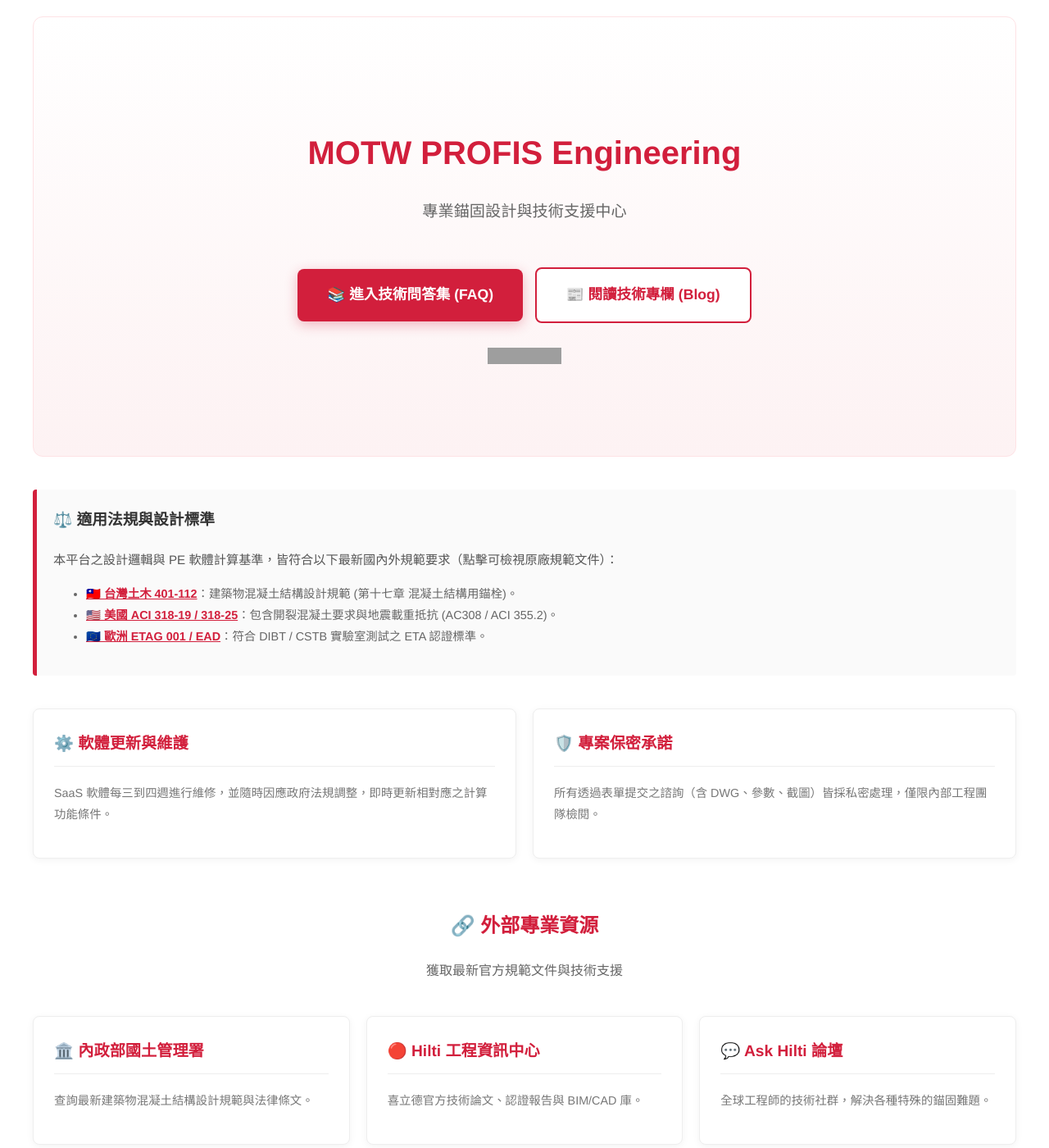
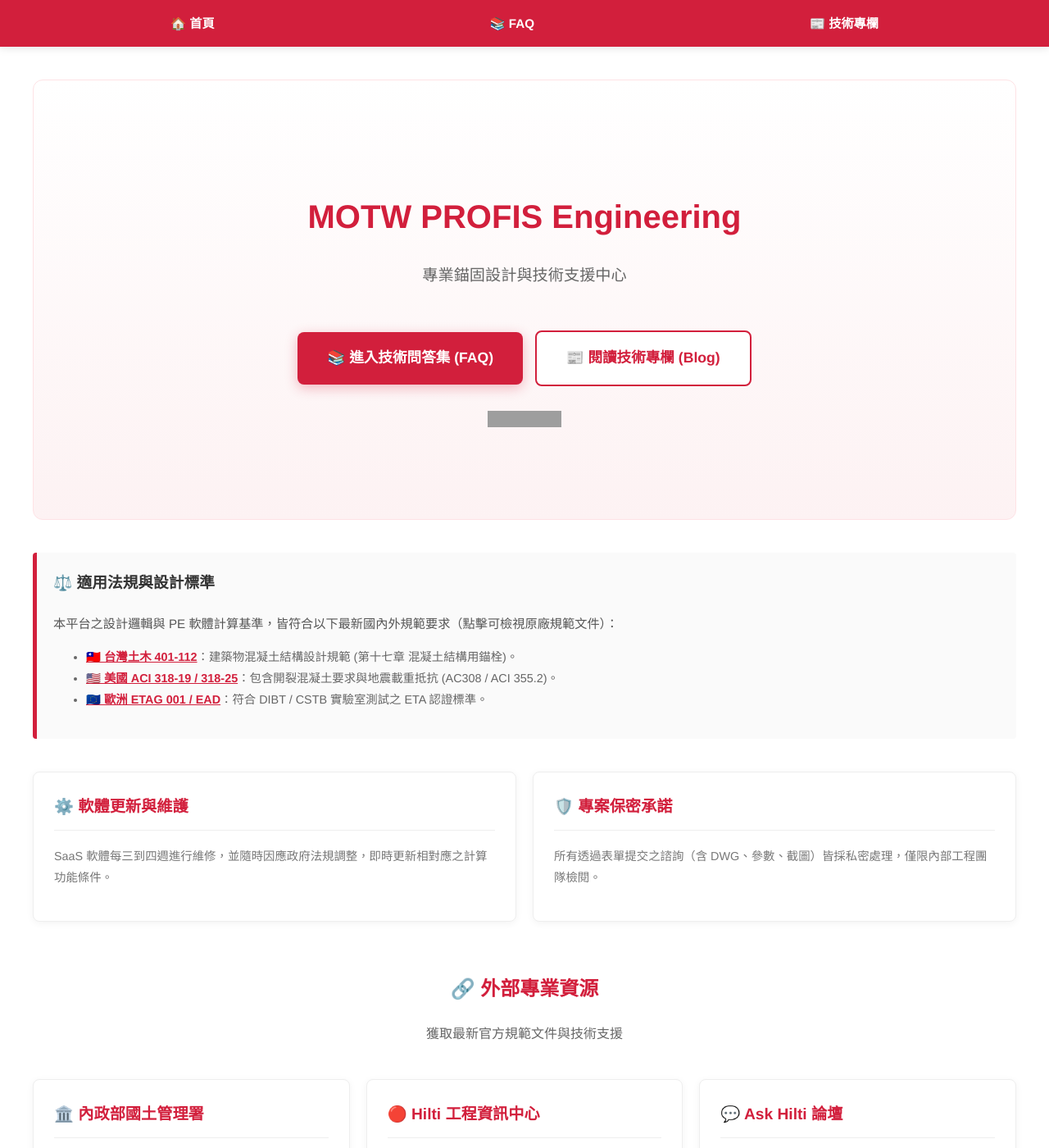
Before and after one commit to SSTTW/TWsoftware-FAQ, a Jekyll site: the page built from index.md, in a window 1280 px wide and 1400 px high. Shown: the whole window at 82% size. Built offline with Jekyll 4.4.1, drawn with Linux system fonts in a browser that asks for light colours; grey boxes are pictures that could not be loaded.

Commit message:
Update default.html

```diff
--- a/_layouts/default.html
+++ b/_layouts/default.html
@@ -13,19 +13,61 @@
       max-width: 100vw;
       overflow-x: hidden;
       background-color: #ffffff;
+      font-family: -apple-system, BlinkMacSystemFont, "Segoe UI", Roboto, "Helvetica Neue", Arial, sans-serif;
     }
 
-    /* 讓整個主要內容區塊在手機上能有適當的呼吸空間 */
+    /* 頂部導覽列樣式 */
+    nav {
+      background: #D21F3C; /* Hilti 紅 */
+      padding: 15px 0;
+      position: sticky;
+      top: 0;
+      z-index: 1000;
+      box-shadow: 0 2px 10px rgba(0,0,0,0.1);
+    }
+
+    .nav-container {
+      max-width: 1200px;
+      margin: 0 auto;
+      display: flex;
+      justify-content: space-around;
+      align-items: center;
+    }
+
+    .nav-container a {
+      color: white;
+      text-decoration: none;
+      font-weight: bold;
+      font-size: 0.95em;
+    }
+
+    /* 主要內容區塊 */
     main {
       max-width: 1200px;
       margin: 0 auto;
-      padding: 0 15px;
+      padding: 20px 15px;
+    }
+
+    /* 確保圖片與卡片在手機版不會撐破 */
+    img, iframe, canvas {
+      max-width: 100%;
+      height: auto;
     }
   </style>
 </head>
 <body>
+
+  <nav>
+    <div class="nav-container">
+      <a href="/TWsoftware-FAQ/">🏠 首頁</a>
+      <a href="/TWsoftware-FAQ/faq.html">📚 FAQ</a>
+      <a href="/TWsoftware-FAQ/blog.html">📰 技術專欄</a>
+    </div>
+  </nav>
+
   <main>
     {{ content }}
   </main>
+
 </body>
 </html>
```
Also changed, not shown: other parts of _layouts/default.html (+1 -1 lines).
